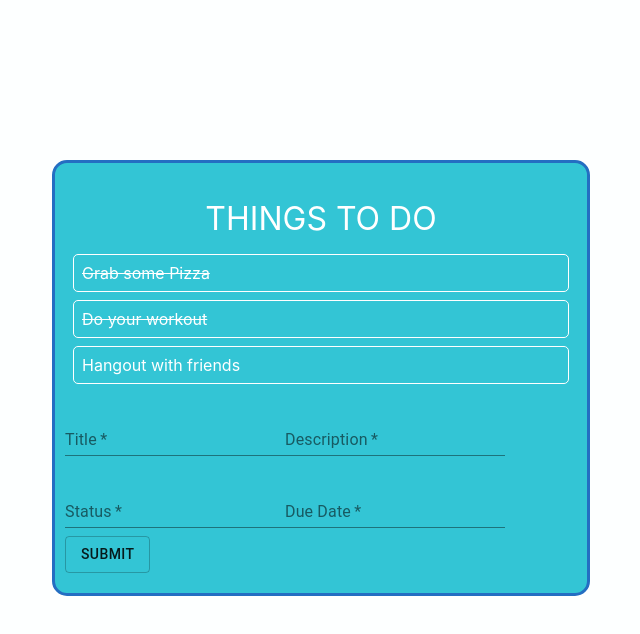
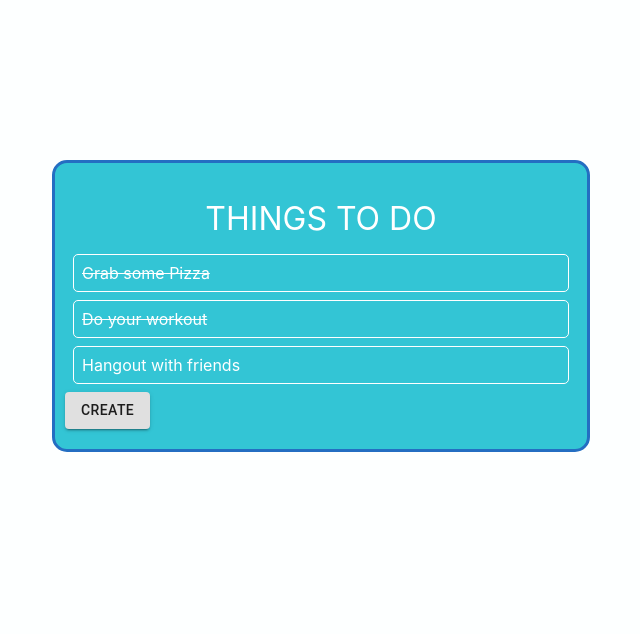
Before and after one commit to mariahfernnn/todo, a React (Create React App) app: page / in a window 1280 px wide. Shown: the top 634 px of the page, without its empty margins (319-959 px from the left). Built offline with nearby package versions, Linux system fonts and the light colour scheme.

Commit message:
Removed showForm, setShowForm state from adding a new item function for now

```diff
--- a/src/components/Application.js
+++ b/src/components/Application.js
@@ -9,6 +9,7 @@ function Item ({ addItem }) {
   const [description, setDescription] = useState('')
   const [status, setStatus] = useState('')
   const [dueDate, setDueDate] = useState('')
+  // const [showForm, setShowForm] = useState(false)
 
   const handleSubmit = function(evt) {
     evt.preventDefault()
@@ -67,7 +68,10 @@ function Item ({ addItem }) {
         />
       </div>
       <div>
-        <Button variant="outlined" type="submit">
+        {/* <Button variant="contained" onClick={() => setShowForm(false)}>
+          Cancel
+        </Button> */}
+        <Button variant="contained" type="submit">
           Submit
         </Button>
       </div>
@@ -75,6 +79,7 @@ function Item ({ addItem }) {
   )
 }
 
+// TEST CODE
 function Task({ task }) {
     return (
         <div
@@ -115,8 +120,13 @@ export default function Todo() {
               ))}
           </div>
           <div>
-              <Item onClick={()=> setShowForm(true)} />
+            <Button variant="contained" onClick={()=> setShowForm(true)}>
+              Create
+            </Button>
           </div>
+            {showForm ? <Item setShowForm={setShowForm} /> : ""}
       </div>
   );
 }
+
+// onClick={()=> setShowForm(true)}
```
Lines whose indentation alone changed are shown as unchanged.
